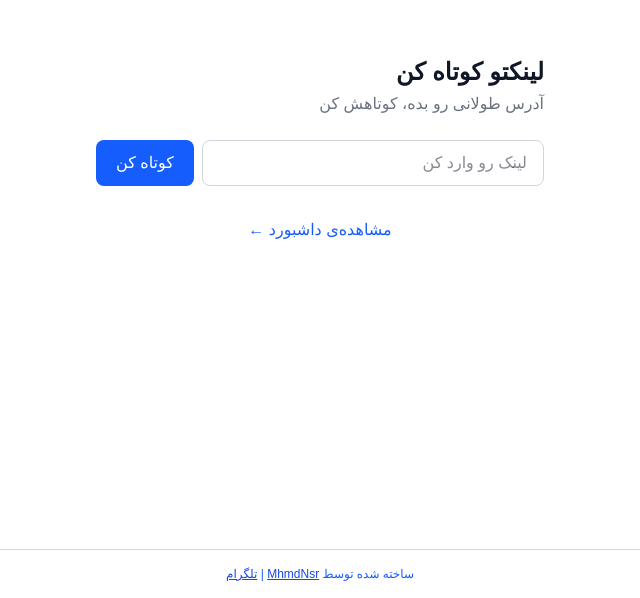
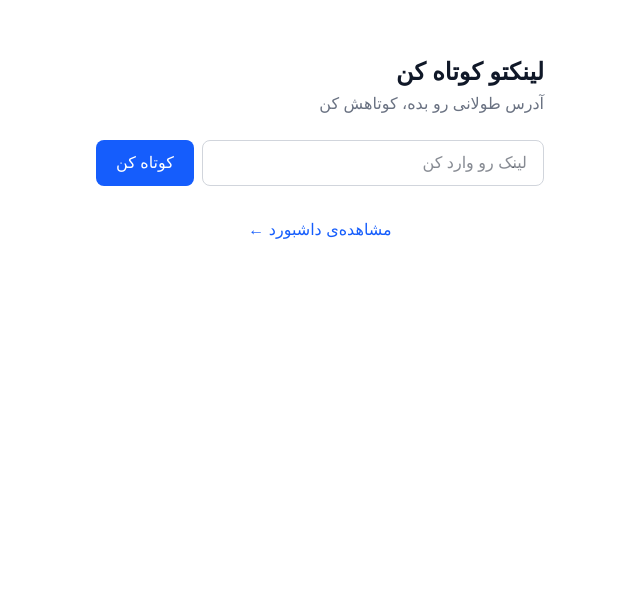
Before and after one commit to trixcoding/url-shortener, a Next.js app in the folder myapp/: page / in a window 1280 px wide. Shown: the part 251-849 px from the top of the page, without its empty margins (320-960 px from the left). After the commit the page ends 800 px from the top, so only its background shows below. Built offline with nearby package versions, Linux system fonts and the light colour scheme.

Commit message:
Update layout.tsx

```diff
--- a/myapp/app/layout.tsx
+++ b/myapp/app/layout.tsx
@@ -30,21 +30,6 @@ export default function RootLayout({
     >
       <body className="min-h-full flex flex-col">
         <div className="flex-1">{children}</div>
-
-        <footer className="text-xs text-blue-600 text-center py-4 border-t border-blue-200">
-          ساخته شده توسط <a
-            href="https://mhmdnsr.vercel.app"
-            target="_blank"
-            rel="noopener noreferrer"
-            className="font-medium text-blue-700 hover:text-blue-900 underline"
-          >MhmdNsr</a> | <a
-            href="https://t.me/mhmdnsrr"
-            target="_blank"
-            rel="noopener noreferrer"
-            className="text-blue-700 hover:text-blue-900 underline"
-          >تلگرام</a>
-        </footer>
-
         <Toaster position="top-center" />
       </body>
     </html>
```
